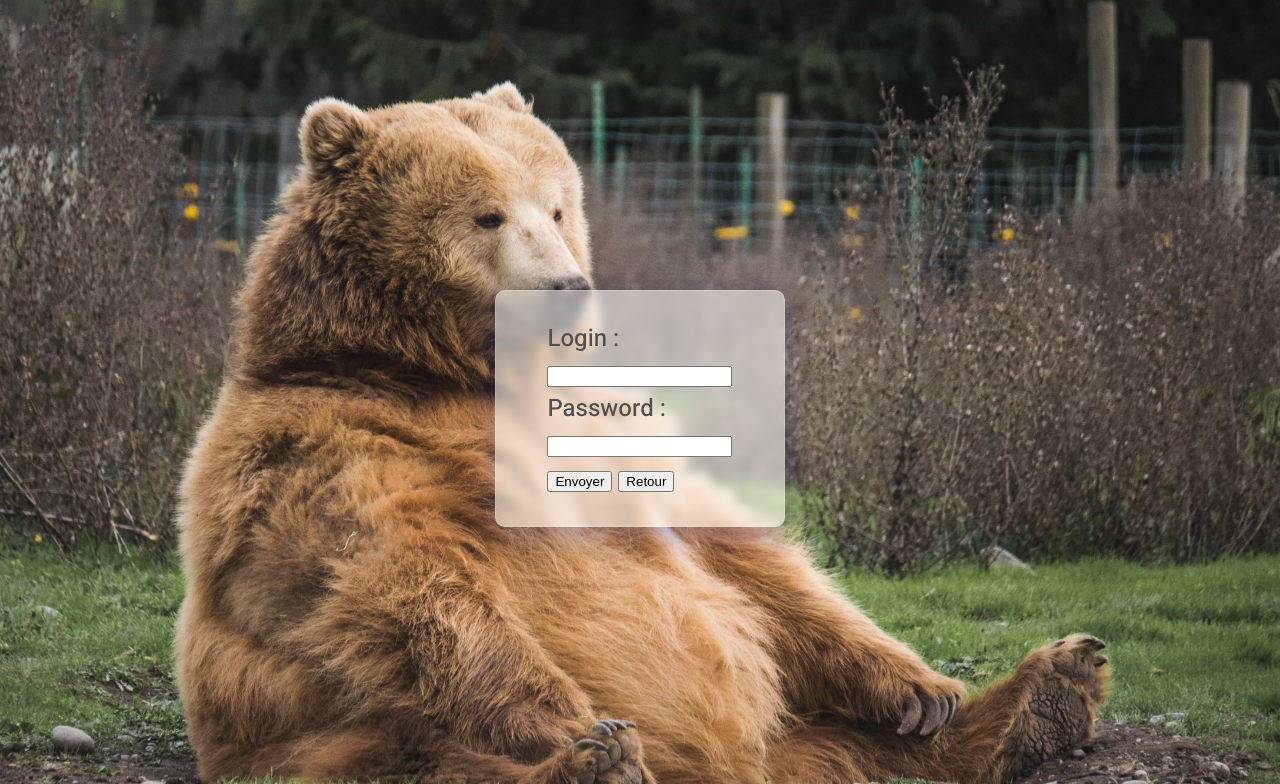
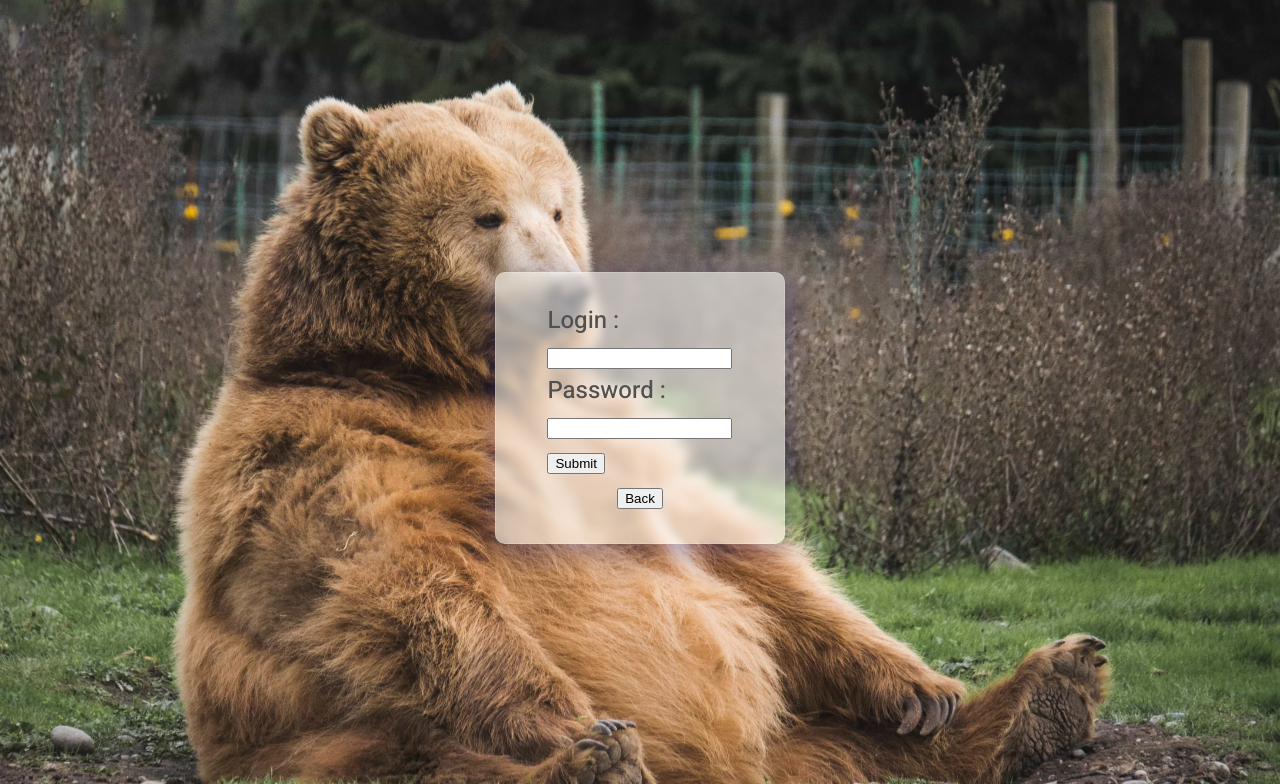
Before and after one commit to Sastaras/BearOffice, a PHP site: page /bear-modules/login-form.php in a window 1280 px wide. Shown: the top 784 px of the page. Run offline with PHP 8.4, Linux system fonts and the light colour scheme.

Commit message:
form buttons fix

```diff
--- a/bear-css/bear.css
+++ b/bear-css/bear.css
@@ -32,6 +32,7 @@ body {
     align-items: center;
     font-size: 2.4rem;
     color:rgb(80, 80, 80);
+    flex-direction: column;
 }
 
 .glass {
--- a/bear-modules/login-form.php
+++ b/bear-modules/login-form.php
@@ -15,19 +15,18 @@
         <div class="container glass">
             <form action="login-form-handler.php" method="post">
                 <div>
-                    <label for="username">Login : </label><br/>
+                    <label for="username">Login : </label><br />
                     <input type="text" name="username">
                 </div>
                 <div>
-                    <label for="password" input="password">Password : </label><br/>
+                    <label for="password" input="password">Password : </label><br />
                     <input type="password" name="pwd">
                 </div>
                 <div>
-                    <input type="submit" value="Envoyer">
-                    <a href="../home.php"><button>Retour</button></a>
+                    <input type="submit" value="Submit">
                 </div>
             </form>
-
+           <a href="../home.php"><button>Back</button></a>
         </div>
     </div>
 </body>
--- a/bear-modules/register-form.php
+++ b/bear-modules/register-form.php
@@ -30,6 +30,8 @@
         <div>
             <input type="submit" value="Submit">
         </div>
+    </form>
+    <a href="../home.php"><button>Back</button></a>
 </body>
 
 </html>
```
